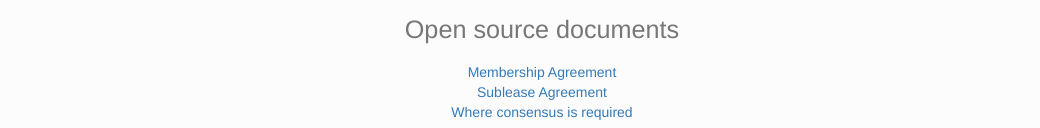
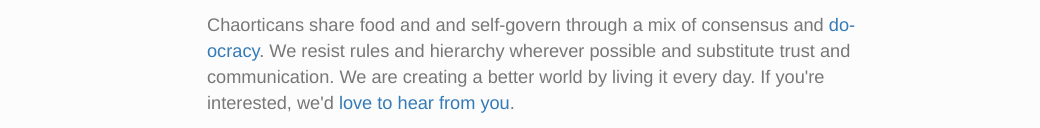
Before and after one commit to haight-st-commons/haight-st-commons.github.io, a plain HTML site: page index.html in a window 1280 px wide. Shown: the part 809-937 px from the top of the page, without its empty margins (98-1138 px from the left). Drawn offline with nearby package versions, Linux system fonts and the light colour scheme.

Commit message:
add chaortica blurb

```diff
--- a/index.html
+++ b/index.html
@@ -97,6 +97,9 @@
                             <p class="small">
                                 Where chaos and order coagulate in a creatively engaged community. Chaortica is a new, 13 member community founded in April, 2016 with values around creation and collaboration.
                             </p>
+                            <p class="small">
+                                Chaorticans share food and and self-govern through a mix of consensus and <a href="https://communitywiki.org/DoOcracy">do-ocracy</a>. We resist rules and hierarchy wherever possible and substitute trust and communication. We are creating a better world by living it every day. If you're interested, we'd <a href="http://chaortica.org">love to hear from you</a>.
+                            </p>
 
                             <ul class="list-unstyled">
                                 <p class="lead">Open source documents</p>
```
